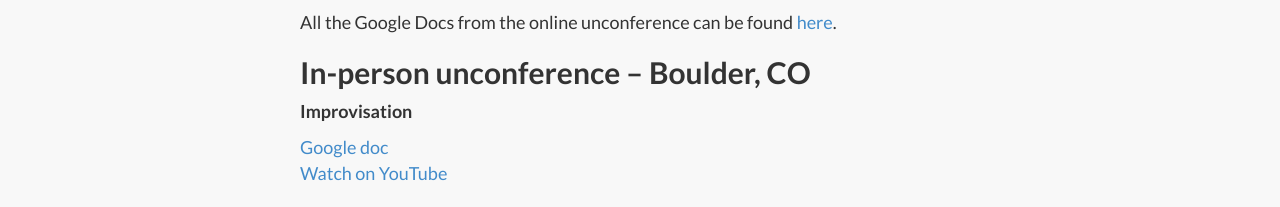
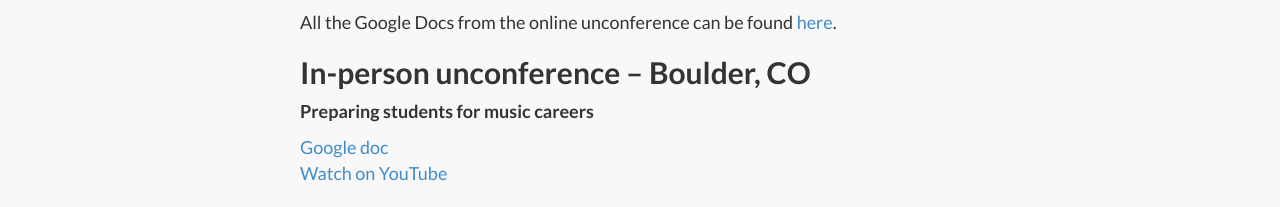
Before and after one commit to flipcamp/flipcamp.github.io, a Jekyll site: the page built from unconference2015.md, in a window 1280 px wide and 900 px high, scrolled down 952 px, cut to the strip 0-370 px from the top of the window. Shown: the part 160-367 px from the top of the strip. Built offline with Jekyll 4.4.1, drawn with Linux system fonts in a browser that asks for light colours; nearby versions of some CDN libraries; library files that are not in the unit come from our copies.

Commit message:
boulder session 4

```diff
--- a/unconference2015.md
+++ b/unconference2015.md
@@ -12,13 +12,13 @@ All the Google Docs from the online unconference can be found [here](https://dri
 
 ## In-person unconference – Boulder, CO
 
-**Improvisation**
+**Preparing students for music careers**
 
-[Google doc](https://docs.google.com/document/d/12UcWTeBEGo3NLU2GQsPPfM7vM0rI44i9Grgi_uR3goE/edit)
-[Watch on YouTube](http://youtu.be/dl4Ic5-uUM8)
+[Google doc](https://drive.google.com/open?id=1qdz4E2hWXAHuMn_GMGFyrIKH3jekZRntrqpeu-hxBsU)
+[Watch on YouTube](http://youtu.be/k6m9Z4KZkhI)
 
 <div class="center-video">
-<iframe width="420" height="315" src="http://www.youtube.com/embed/dl4Ic5-uUM8" frameborder="0" allowfullscreen></iframe>
+<iframe width="420" height="315" src="http://www.youtube.com/embed/k6m9Z4KZkhI" frameborder="0" allowfullscreen></iframe>
 </div>
 
 
```
